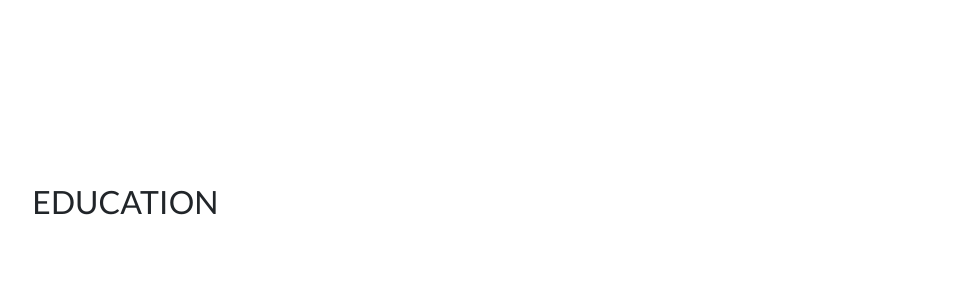
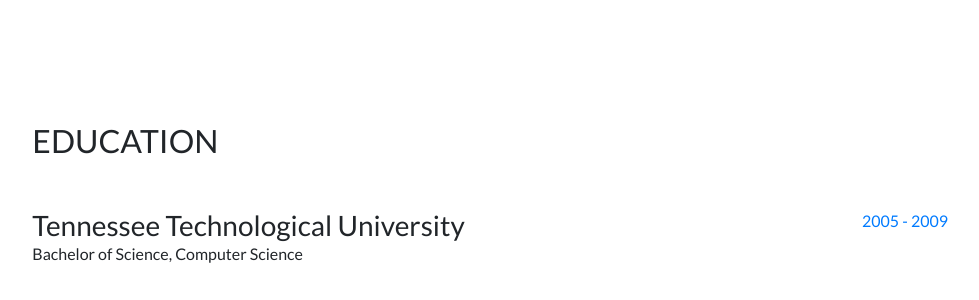
Before and after one commit to mtgibbs/mtgibbs.xyz, an Angular app: page / in a window 1280 px wide. Shown: the part 1785-2085 px from the top of the page, without its empty margins (254-1233 px from the left). Built offline with nearby package versions, Linux system fonts and the light colour scheme.

Commit message:
Add education items

```diff
--- a/src/app/app.component.html
+++ b/src/app/app.component.html
@@ -31,7 +31,6 @@
             <section class="p-3 p-lg-5 d-flex flex-column" id="experience">
                 <div class="my-auto">
                     <h2 class="mb-5">Experience</h2>
-
                     <app-experience-item-list [items]="experience"></app-experience-item-list>
                 </div>
             </section>
@@ -39,7 +38,7 @@
             <section class="p-3 p-lg-5 d-flex flex-column" id="education">
                 <div class="my-auto">
                     <h2 class="mb-5">Education</h2>
-
+                    <app-experience-item-list [items]="education"></app-experience-item-list>
                 </div>
             </section>
 
--- a/src/app/app.component.ts
+++ b/src/app/app.component.ts
@@ -4,6 +4,7 @@ import { IProfessionalConnectionLink } from './professional-connection-link/prof
 
 import { EXPERIENCE } from './data/experience-items'
 import { LINKS } from './data/professional-links';
+import { EDUCATION } from './data/education-items';
 
 @Component({
   selector: 'app-root',
@@ -15,4 +16,5 @@ export class AppComponent {
 
   public experience: IExperienceItem[] = EXPERIENCE;
   public links: IProfessionalConnectionLink[] = LINKS;
+  public education: IExperienceItem[] = EDUCATION;
 }
--- /dev/null
+++ b/src/app/data/education-items.ts
@@ -0,0 +1,11 @@
+import { IExperienceItem } from "../experience-item/experience-item.component";
+
+export const EDUCATION: IExperienceItem[] = [
+    {
+        title: 'Tennessee Technological University',
+        subTitle: 'Bachelor of Science, Computer Science',
+        description: '',
+        startDate: '2005',
+        endDate: '2009'
+    }
+];
```
